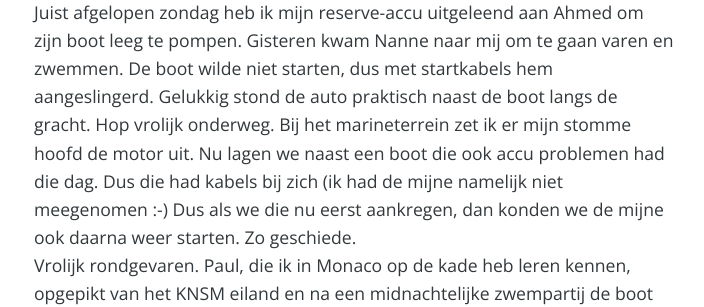
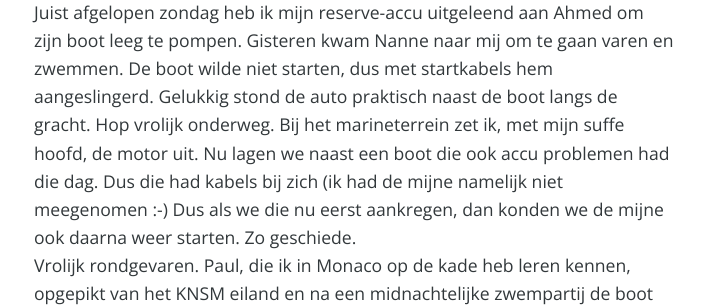
Before and after one commit to fprisse/Weblog, a Jekyll site: the page built from _posts/2020-09-16-accustress.md, in a window 1280 px wide. Shown: the part 836-1143 px from the top of the page, without its empty margins (286-990 px from the left). Built offline with Jekyll 4.4.1, drawn with Linux system fonts in a browser that asks for light colours; nearby versions of some CDN libraries; comment, search, counter and statistics services are not loaded.

Commit message:
Update 2020-09-16-accustress.md

```diff
--- a/_posts/2020-09-16-accustress.md
+++ b/_posts/2020-09-16-accustress.md
@@ -10,7 +10,7 @@
 
 Juist afgelopen zondag heb ik mijn reserve-accu uitgeleend aan Ahmed om zijn boot leeg te pompen. Gisteren kwam Nanne  naar mij om te gaan varen en zwemmen.
 De boot wilde niet starten, dus met startkabels hem aangeslingerd. Gelukkig stond de auto praktisch naast de boot langs de gracht. Hop vrolijk onderweg.
-Bij het marineterrein zet ik er mijn stomme hoofd de motor uit. Nu lagen we naast een boot die ook accu problemen had die dag. Dus die had kabels bij zich (ik had de mijne namelijk niet meegenomen :-) Dus als we die nu eerst aankregen, dan konden we de mijne ook daarna weer starten. Zo geschiede.
+Bij het marineterrein zet ik, met mijn suffe hoofd, de motor uit. Nu lagen we naast een boot die ook accu problemen had die dag. Dus die had kabels bij zich (ik had de mijne namelijk niet meegenomen :-) Dus als we die nu eerst aankregen, dan konden we de mijne ook daarna weer starten. Zo geschiede.
 Vrolijk rondgevaren. Paul, die ik in Monaco op de kade heb leren kennen, opgepikt van het KNSM eiland en na een midnachtelijke zwempartij de boot thuis afgemeerd. Vanmiddag maar op deze fiets een [hele chique accu](https://www.optimabatteries.com/en-us/redtop-starting-battery) gaan halen bij de [accubooer in de Marnixstraat](https://www.accuverkoopamsterdam.com/).
 
 Alles doet het weer en nu met mama uit eten op [onze vaste stek](https://www.pensionhomeland.com).
```
